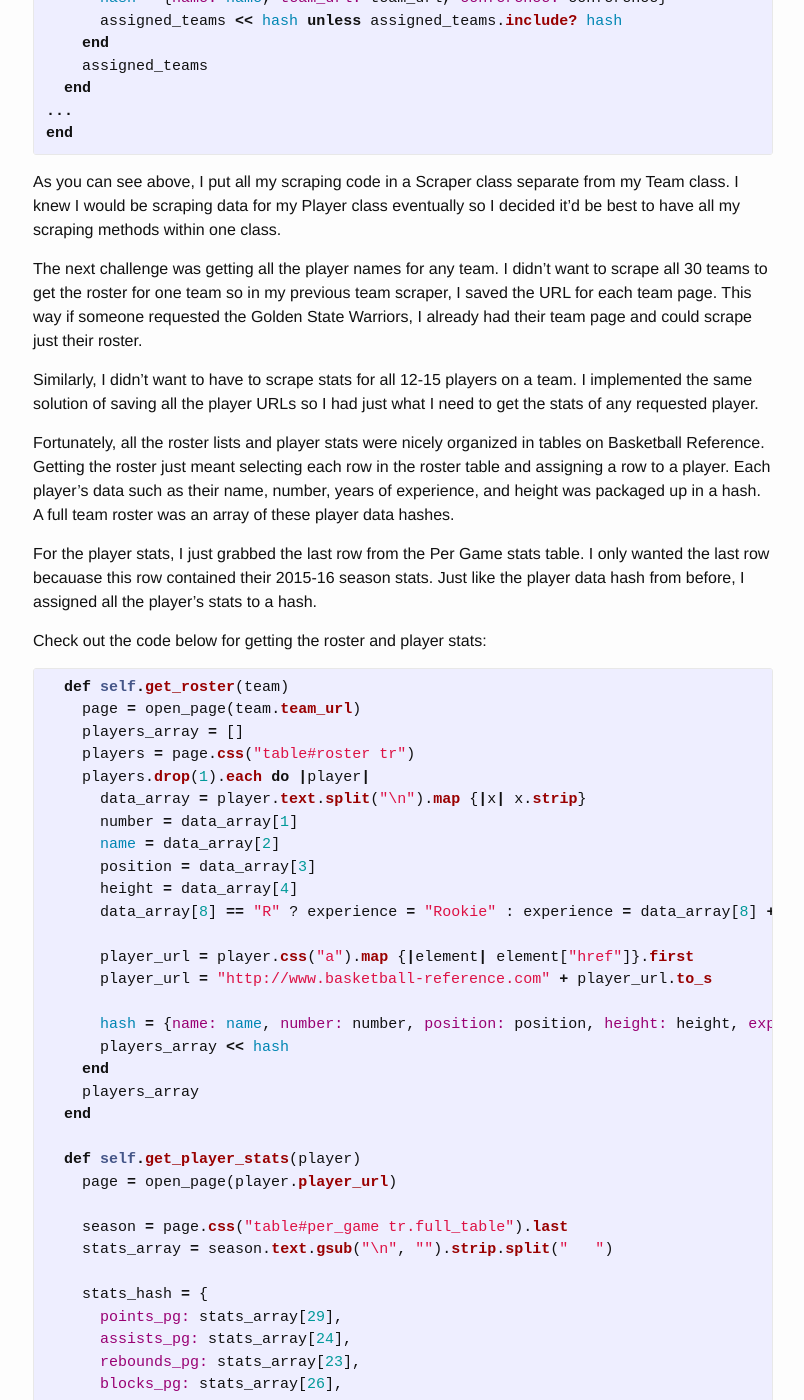
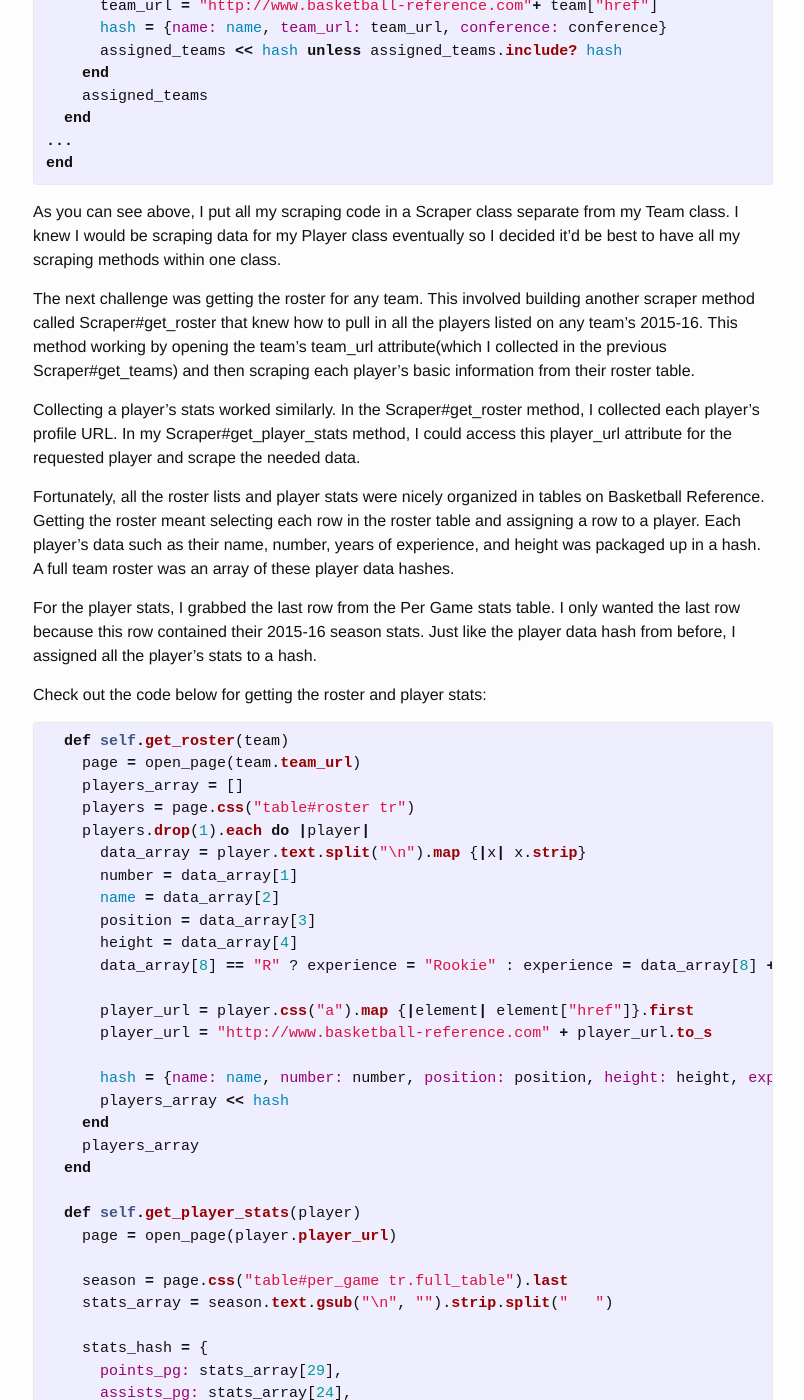
Before and after one commit to alexbarron/alexbarron.github.io, a Jekyll site: the page built from _posts/2016-02-11-creating-my-first-gem.markdown, in a window 1280 px wide and 1400 px high, scrolled down 1187 px. Shown: the whole window, without its empty margins (237-1041 px from the left). Built offline with Jekyll 4.4.1, drawn with Linux system fonts in a browser that asks for light colours; some of the changed text lies outside the part shown.

Commit message:
Edited post

```diff
--- a/_posts/2016-02-11-creating-my-first-gem.markdown
+++ b/_posts/2016-02-11-creating-my-first-gem.markdown
@@ -44,13 +48,13 @@ end
 
 As you can see above, I put all my scraping code in a Scraper class separate from my Team class. I knew I would be scraping data for my Player class eventually so I decided it'd be best to have all my scraping methods within one class.
 
-The next challenge was getting all the player names for any team. I didn't want to scrape all 30 teams to get the roster for one team so in my previous team scraper, I saved the URL for each team page. This way if someone requested the Golden State Warriors, I already had their team page and could scrape just their roster.
+The next challenge was getting the roster for any team. This involved building another scraper method called Scraper#get_roster that knew how to pull in all the players listed on any team's 2015-16. This method working by opening the team's team_url attribute(which I collected in the previous Scraper#get_teams) and then scraping each player's basic information from their roster table.
 
-Similarly, I didn't want to have to scrape stats for all 12-15 players on a team. I implemented the same solution of saving all the player URLs so I had just what I need to get the stats of any requested player.
+Collecting a player's stats worked similarly. In the Scraper#get_roster method, I collected each player's profile URL. In my Scraper#get_player_stats method, I could access this player_url attribute for the requested player and scrape the needed data.
 
-Fortunately, all the roster lists and player stats were nicely organized in tables on Basketball Reference. Getting the roster just meant selecting each row in the roster table and assigning a row to a player. Each player's data such as their name, number, years of experience, and height was packaged up in a hash. A full team roster was an array of these player data hashes.
+Fortunately, all the roster lists and player stats were nicely organized in tables on Basketball Reference. Getting the roster meant selecting each row in the roster table and assigning a row to a player. Each player's data such as their name, number, years of experience, and height was packaged up in a hash. A full team roster was an array of these player data hashes.
 
-For the player stats, I just grabbed the last row from the Per Game stats table. I only wanted the last row becauase this row contained their 2015-16 season stats. Just like the player data hash from before, I assigned all the player's stats to a hash.
+For the player stats, I grabbed the last row from the Per Game stats table. I only wanted the last row because this row contained their 2015-16 season stats. Just like the player data hash from before, I assigned all the player's stats to a hash.
 
 Check out the code below for getting the roster and player stats:
 
@@ -96,7 +100,7 @@ Check out the code below for getting the roster and player stats:
   end
 {% endhighlight %}
 
-Now that I had all this team and player data, I wanted to display it nicely in the terminal. Rather than reinvent a way to cleanly display data in a terminal, I sought out a gem to help me do this. All it took was 1 Google search to turn up the terminal-table gem. After installing this gem, I just had to map my roster and player data to arrays that terminal-table could convert into a clean looking table. See the results below along with the code to accomplish this:
+Now that I had all this team and player data, I wanted to display it nicely in the terminal. Rather than reinvent a way to cleanly display data in a terminal, I sought out a gem to help me do this. All it took was a Google search to turn up the terminal-table gem. After installing this gem, I could organize my roster and player data into arrays that terminal-table could convert into a clean looking table. See the results below along with the code to accomplish this:
 
 ![Terminal Screenshot](/assets/nba-stats-terminal.png)
 
@@ -126,8 +130,8 @@ Now that I had all this team and player data, I wanted to display it nicely in t
 
 Now that I had a working command line interface for getting NBA player stats, it was time to package everything up as a gem.
 
-I won't lie, I was a little nervous about screwing this up, but I was super excited. Turns out there was no need to be nervous because there are so many resources out there for how to create and publish your own gem. The RubyGems.org guides were obviously fantastic. The most useful resource was just looking at a couple examples of how other people did it. Once I had seen some real world examples, I configured my own gemspec file, built it, and published it to RubyGems.org.
+I won't lie, I was a little nervous about screwing this up, but I was also super excited. Turns out there was no need to be nervous because there are so many resources out there for how to create and publish your own gem. The RubyGems.org guides were obviously fantastic. The most useful resource was for me was looking at a couple examples of how other people did it. Once I had seen some real world examples, I configured my own gemspec file, built it, and published it to RubyGems.org.
 
-I then eagerly fired up a terminal on my other Mac and entered 'gem install nba-stats'. It all installed and I thought I was done. I got an error when I ran it though! Turns out I overlooked the crucial step of adding dependencies in my gemspec file. Even though I had required the terminal-table gem in my lib directory, my other Mac didn't have the terminal-table gem installed so it crashed when I tried to run the gem. After adding the required gem dependencies to the gemspec file, it all worked swimmingly!
+I then eagerly fired up a terminal on my other Mac and entered 'gem install nba-stats'. It all installed and I thought I was done. I got an error when I ran it though! Turns out I overlooked the crucial step of adding dependencies in my gemspec file. Even though I had required the terminal-table gem in my lib directory, my other Mac didn't have the terminal-table gem installed so it crashed when I tried to run the gem. After adding the required gem dependencies to the gemspec file, it all worked smoothly.
 
 If you'd like to play around with my gem or see the code, look up my gem <a href="https://rubygems.org/gems/nba-stats">here.</a>
```
Also changed, not shown: other parts of _posts/2016-02-11-creating-my-first-gem.markdown (+6 -2 lines).
